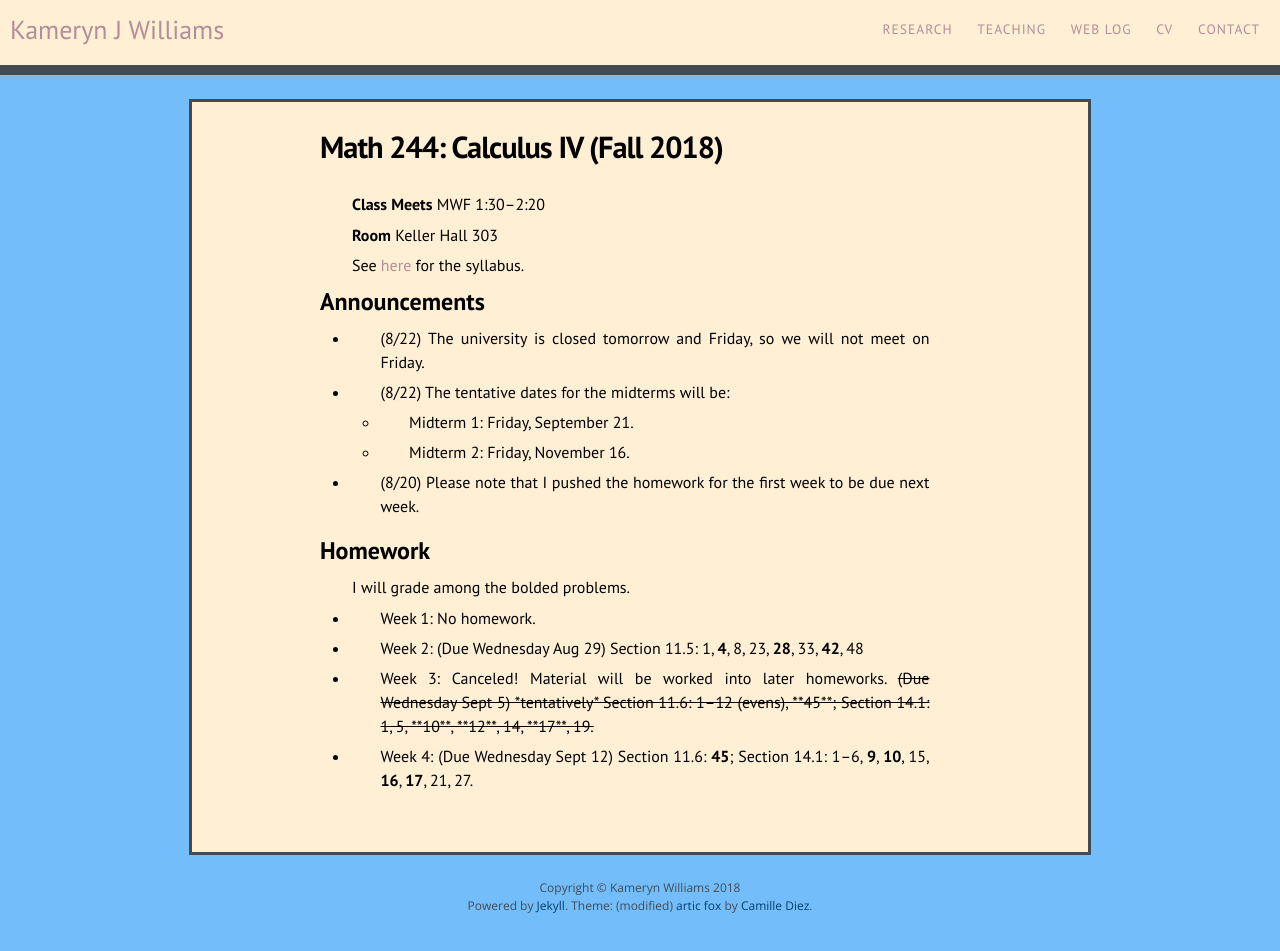
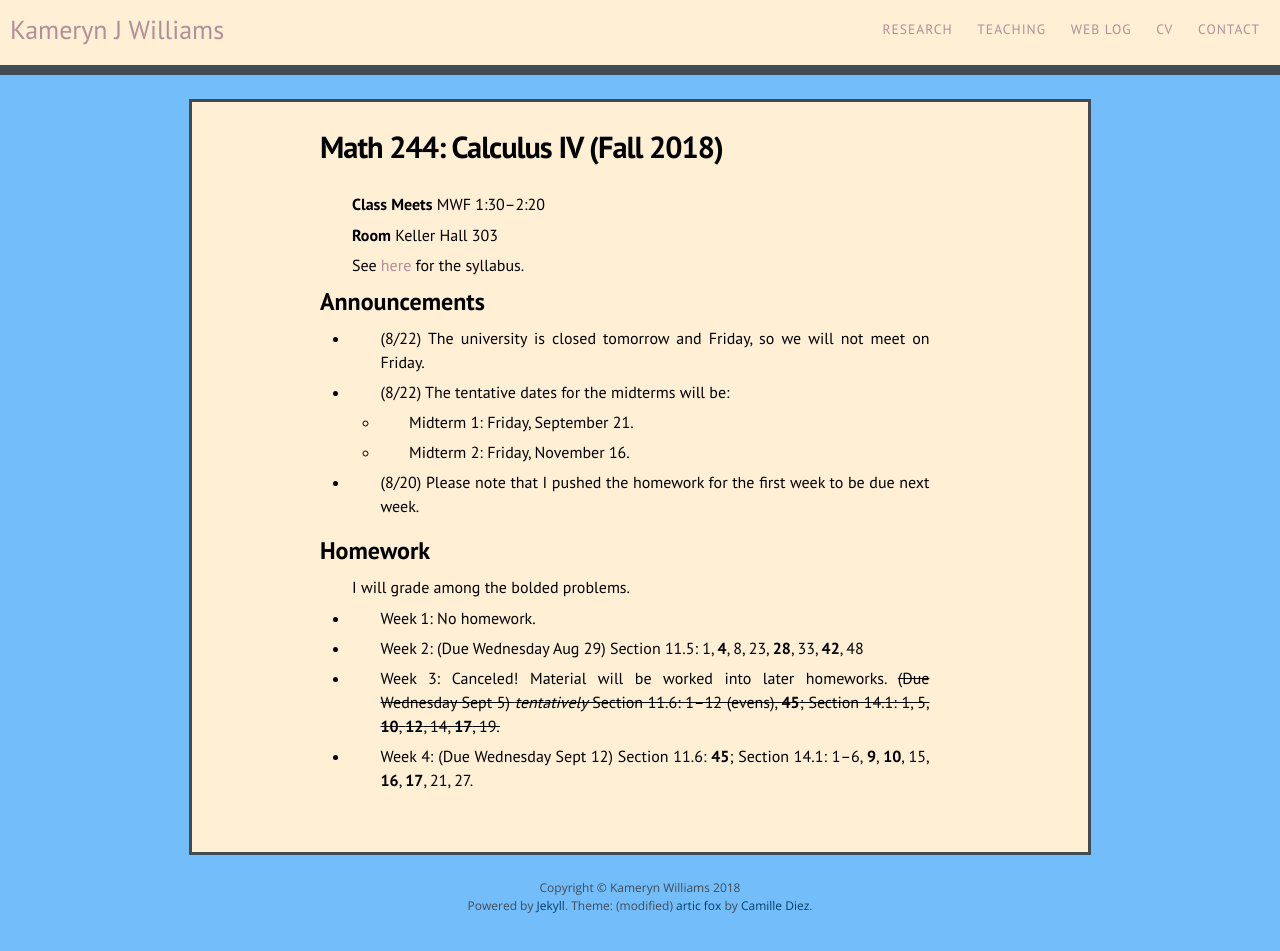
Before and after one commit to kamerynjw/kamerynjw.github.io, a Jekyll site: the page built from teaching/2018/math244.md, in a window 1280 px wide. Built offline with Jekyll 4.4.1, drawn with Linux system fonts in a browser that asks for light colours; nearby versions of some CDN libraries.

Commit message:
formatting fix

```diff
--- a/teaching/2018/math244.md
+++ b/teaching/2018/math244.md
@@ -32,6 +32,6 @@ I will grade among the bolded problems.
 
 * Week 2: (Due Wednesday Aug 29) Section 11.5: 1, **4**, 8, 23, **28**, 33, **42**, 48
 
-* Week 3: Canceled! Material will be worked into later homeworks. <strike>(Due Wednesday Sept 5) *tentatively* Section 11.6: 1–12 (evens), **45**; Section 14.1: 1, 5, **10**, **12**, 14, **17**, 19.</strike>
+* Week 3: Canceled! Material will be worked into later homeworks. <strike>(Due Wednesday Sept 5) <i>tentatively</i> Section 11.6: 1–12 (evens), <b>45</b>; Section 14.1: 1, 5, <b>10</b>, <b>12</b>, 14, <b>17</b>, 19.</strike>
 
 * Week 4: (Due Wednesday Sept 12) Section 11.6: **45**; Section 14.1: 1–6, **9**, **10**,  15, **16**, **17**, 21, 27.
```
